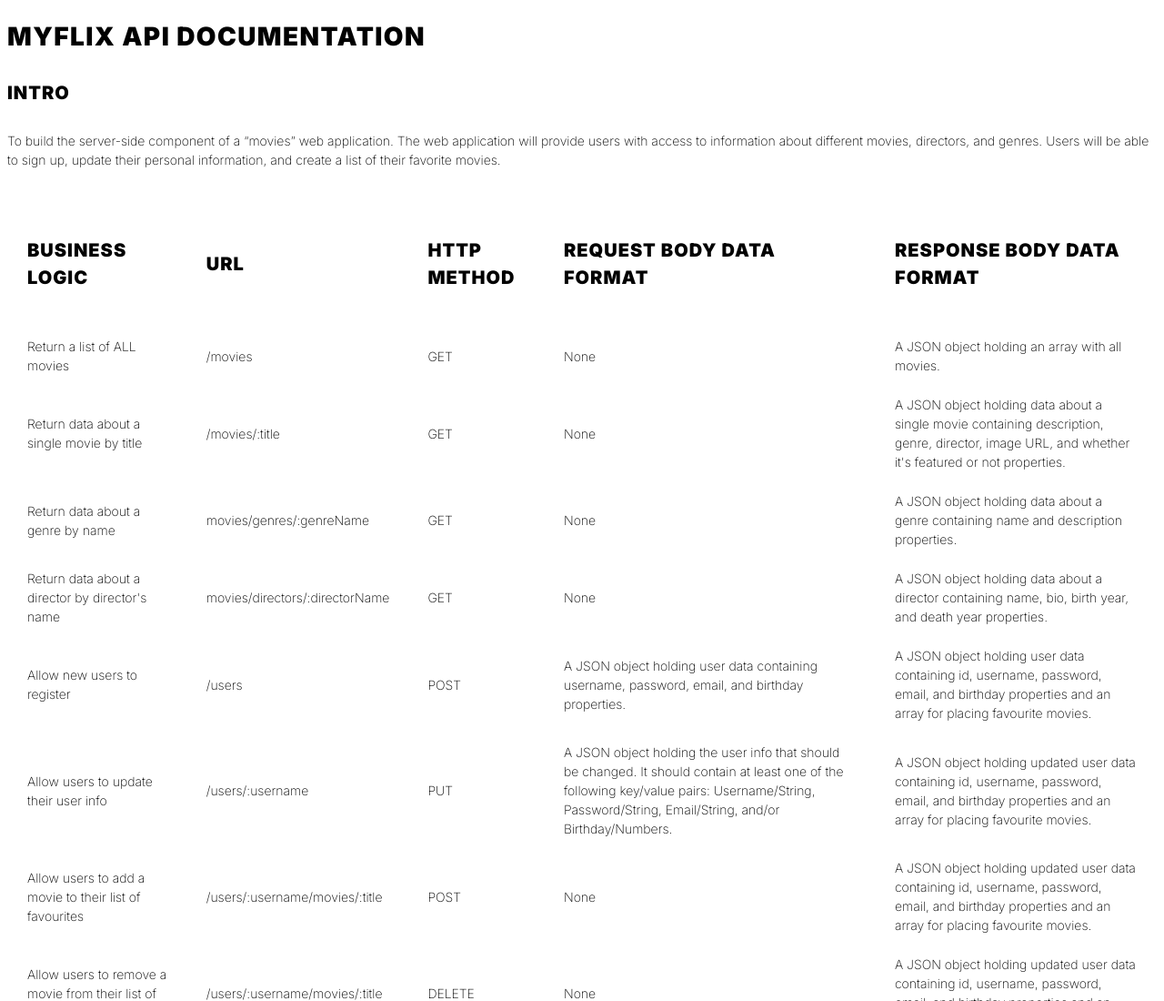
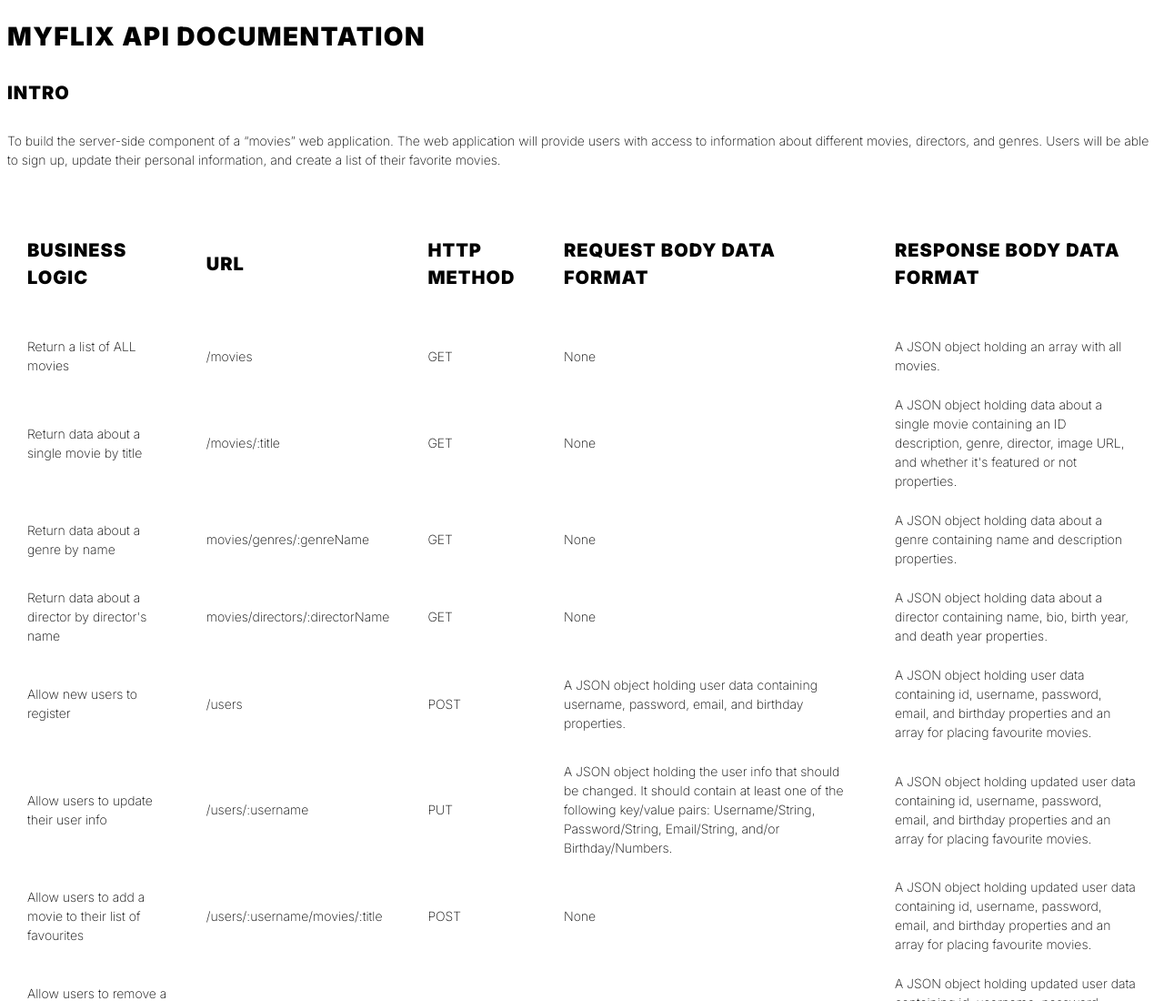
Before and after one commit to loonxdesign/movie_api, a website: page public/documentation.html in a window 1280 px wide. Shown: the top 1100 px of the page at 91% size. Drawn offline with Linux system fonts and the light colour scheme.

Commit message:
added ID as an attribute of movies

```diff
--- a/public/documentation.html
+++ b/public/documentation.html
@@ -47,7 +47,7 @@
                 <td>/movies/:title</td>
                 <td>GET</td>
                 <td>None</td>
-                <td>A JSON object holding data about a single movie containing description, genre, director, image URL, and whether it's featured or not properties.</td>
+                <td>A JSON object holding data about a single movie containing an ID description, genre, director, image URL, and whether it's featured or not properties.</td>
             </tr>
             <tr>
                 <td>Return data about a genre by name</td>
```
